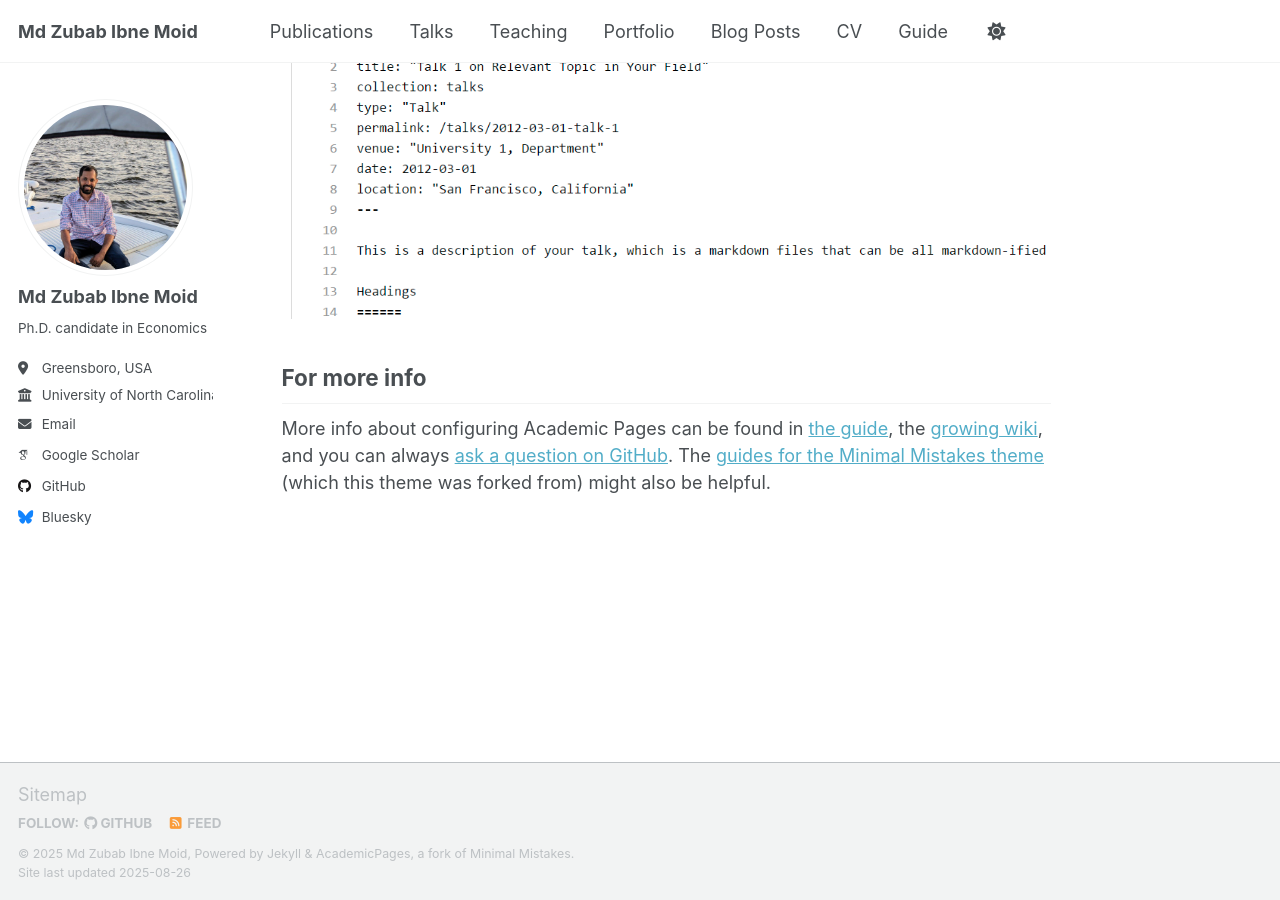
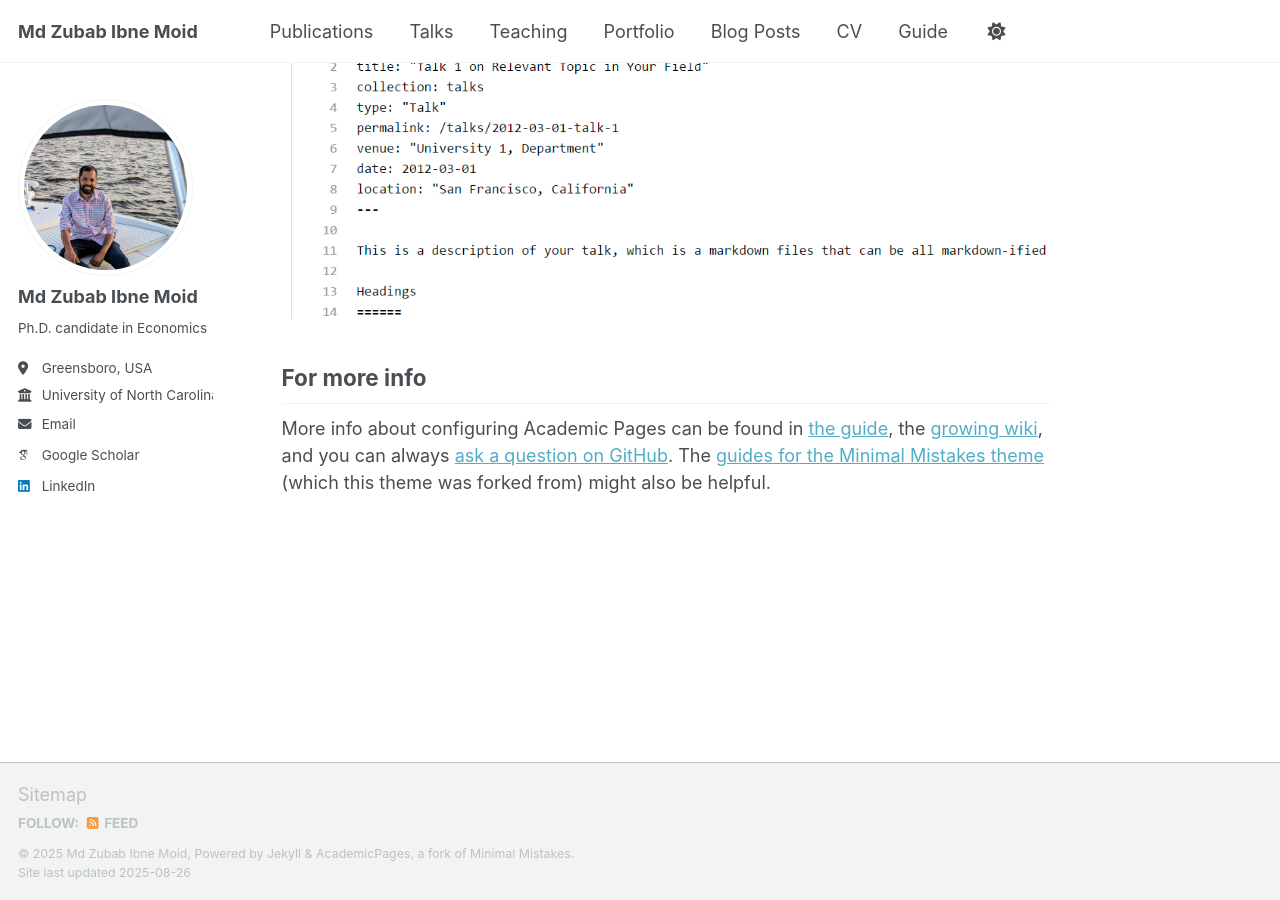
Before and after one commit to Zubab/Zubab.github.io, a Jekyll site: the page built from _pages/about.md, in a window 1280 px wide and 900 px high, scrolled down 2880 px. Built offline with Jekyll 4.4.1, drawn with Linux system fonts in a browser that asks for light colours; some web fonts are replaced; a script that is not in the unit is left out; part of the change alters nothing that is shown.

Commit message:
Update _config.yml

```diff
--- a/_config.yml
+++ b/_config.yml
@@ -24,11 +24,11 @@ author:
   # Biographic information
   avatar           : "profilepic.png"
   name             : "Md Zubab Ibne Moid"
-  pronouns         : # example: "she/her"
+  pronouns         :
   bio              : "Ph.D. candidate in Economics"
   location         : "Greensboro, USA"
   employer         : "University of North Carolina at Greensboro"
-  uri              : # URL
+  uri              :
   email            : "m_moid@uncg.edu"
 
 
@@ -45,39 +45,39 @@ author:
   scopus           :
 
   # Repositories and software development
-  bitbucket        : # Username - Update with your username on the site
-  codepen          : # Username
-  dribbble         : # Username
-  github           : "academicpages"
-  kaggle           : # Username
-  stackoverflow    : # User number or user number and name (i.e., use "1" or "1/jeff-atwood")
+  bitbucket        :
+  codepen          :
+  dribbble         :
+  github           :
+  kaggle           :
+  stackoverflow    :
 
   # Social media
-  artstation       : # Username
-  bluesky          : "bsky.app" # Replace this with you Bluesky username
-  facebook         : # Username
-  flickr           : # Username
-  foursquare       : # Username
-  goodreads        : # Username
-  google_plus      : # Username
-  keybase          : # Username
-  instagram        : # Username
-  lastfm           : # Username
-  linkedin         : # Username
-  mastodon         : # URL
-  medium           : # URL
-  pinterest        : # Username
-  soundcloud       : # Username
-  steam            : # Username
-  telegram         : # URL
-  tumblr           : # Username
-  twitter          : # Username for X / Twitter
-  vine             : # Username
-  weibo            : # Username
-  wikipedia        : # Username
-  xing             : # Username
-  youtube          : # Username
-  zhihu            : # Username
+  artstation       :
+  bluesky          :
+  facebook         :
+  flickr           :
+  foursquare       :
+  goodreads        :
+  google_plus      :
+  keybase          :
+  instagram        :
+  lastfm           :
+  linkedin         : https://www.linkedin.com/in/md-zubab-ibne-moid/
+  mastodon         :
+  medium           :
+  pinterest        :
+  soundcloud       :
+  steam            :
+  telegram         :
+  tumblr           :
+  twitter          :
+  vine             :
+  weibo            :
+  wikipedia        :
+  xing             :
+  youtube          :
+  zhihu            :
 
 # Publication Category - The following the list of publication categories and their headings
 publication_category:
```
